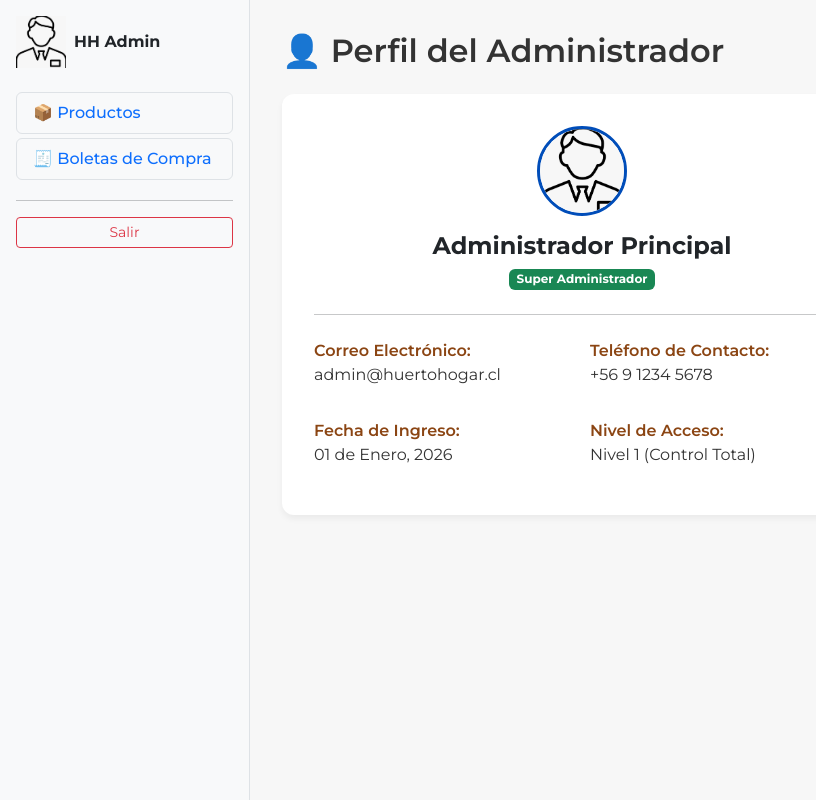
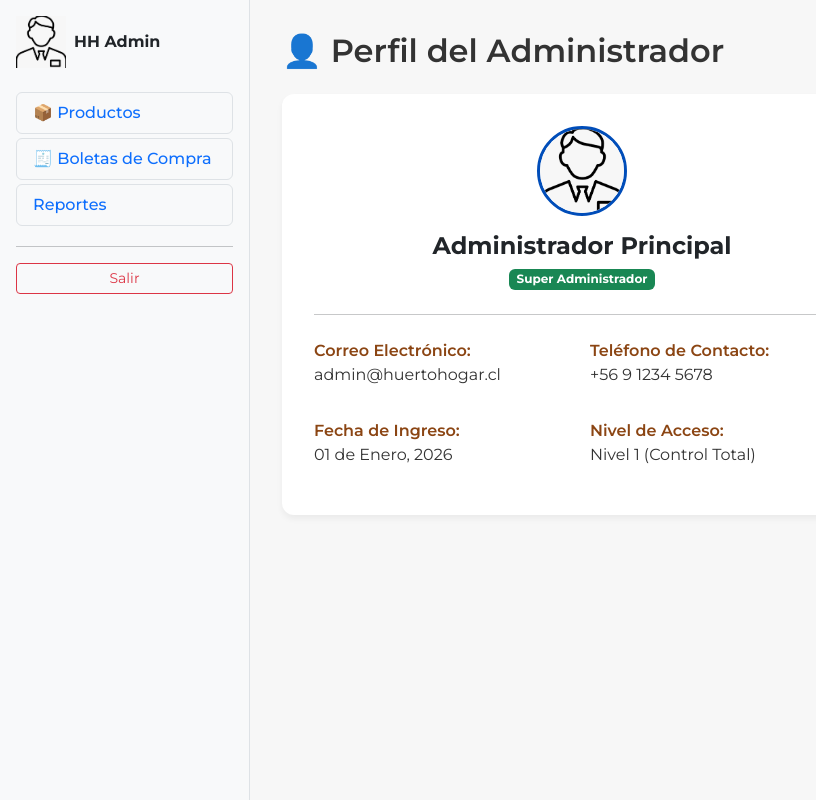
Before and after one commit to Alcoh0lgel/Huerto-hogar-react, a React (Vite) app: page /admin/panel in a window 1280 px wide. Shown: the whole page, without its empty margins (0-816 px from the left). Built offline with nearby package versions, Linux system fonts and the light colour scheme.

Commit message:
Se añadio el apartado de reportes

```diff
--- a/src/components/sidebar/sidebaradmin.jsx
+++ b/src/components/sidebar/sidebaradmin.jsx
@@ -31,6 +31,16 @@ export default function AdminSidebar({ vistaActiva }) {
                         🧾 Boletas de Compra
                     </Link>
                 </li>
+                <li className="nav-item mb-1">
+                    <Link
+                        to="/admin/reportes"
+                        state={{ seccion: 'reportes' }} // Opcional: si prefieres manejarlo por estado de ruta
+                        className={`nav-link w-100 text-start border ${vistaActiva === 'reportes' ? 'active border-primary shadow-sm' : 'border-transparent'}`}
+                        style={{ fontWeight: vistaActiva === 'reportes' ? '600' : '500', textDecoration: 'none' }}
+                    >
+                        Reportes
+                    </Link>
+                </li>
             </ul>
             <hr />
             <Link to="/" className="btn btn-outline-danger w-100 btn-sm">Salir</Link>
```
